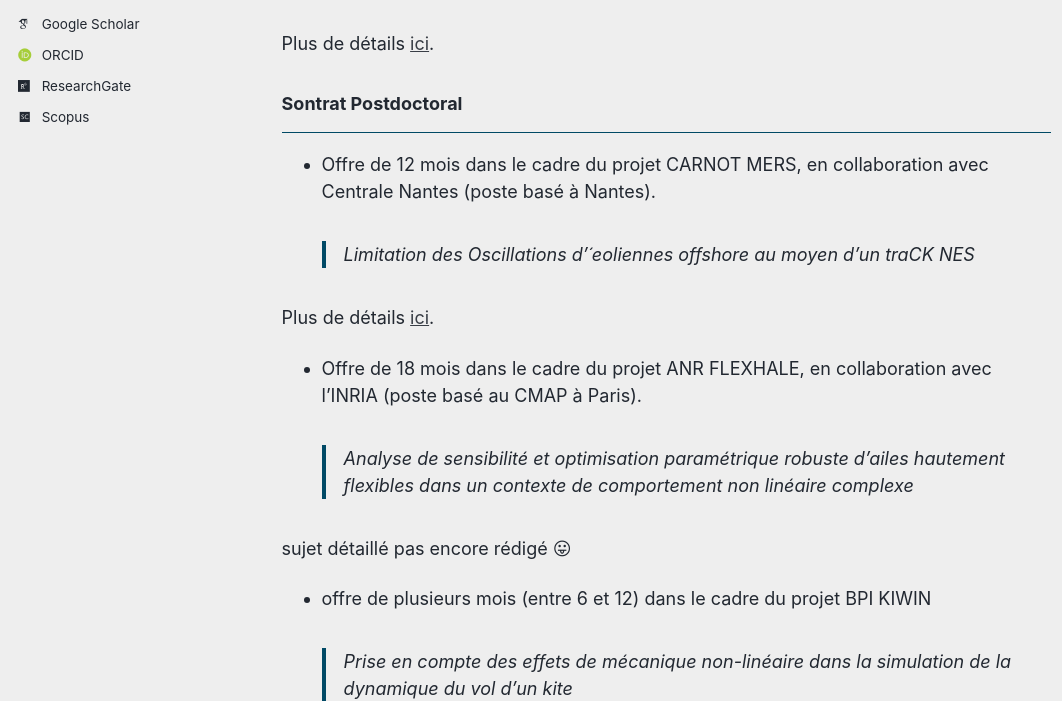
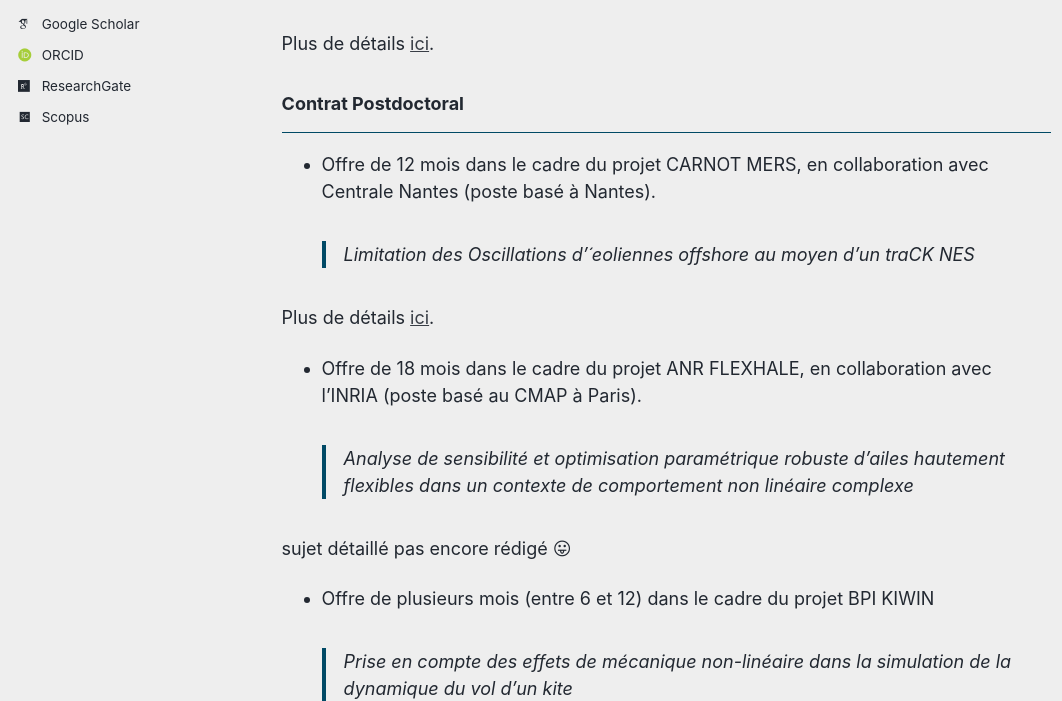
Before and after one commit to benjamin-chouvion/benjamin-chouvion.github.io, a Jekyll site: the page built from _pages/opportunites.md, in a window 1280 px wide and 1283 px high. Shown: the part 467-1168 px from the top of the window, without its empty margins (0-1062 px from the left). Built offline with Jekyll 4.4.1, drawn with Linux system fonts in a browser that asks for light colours; emoji names are drawn with the system emoji font; some web fonts are replaced; a script bundle is joined from its source files by our own code; library files that are not in the unit come from our copies.

Commit message:
Update opportunites.md

```diff
--- a/_pages/opportunites.md
+++ b/_pages/opportunites.md
@@ -13,7 +13,7 @@ Il est fréquent que des opportunités de stage, de thèse ou de post-doctorat s
 
 Plus de détails [ici](/files/sujet_stage_FLEXHALE_2026.pdf).
 
-### Sontrat Postdoctoral
+### Contrat Postdoctoral
 ---
 - Offre de 12 mois dans le cadre du projet CARNOT MERS, en collaboration avec Centrale Nantes (poste basé à Nantes).
   > Limitation des Oscillations d’´eoliennes offshore au moyen d’un traCK NES
@@ -25,7 +25,7 @@ Plus de détails [ici](/files/LOCKNES.pdf).
 
 sujet détaillé pas encore rédigé :stuck_out_tongue:
 
-- offre de plusieurs mois (entre 6 et 12) dans le cadre du projet BPI KIWIN
+- Offre de plusieurs mois (entre 6 et 12) dans le cadre du projet BPI KIWIN
   > Prise en compte des effets de mécanique non-linéaire dans la simulation de la dynamique du vol d'un kite
 
 sujet détaillé pas encore rédigé non plus :stuck_out_tongue:
```
